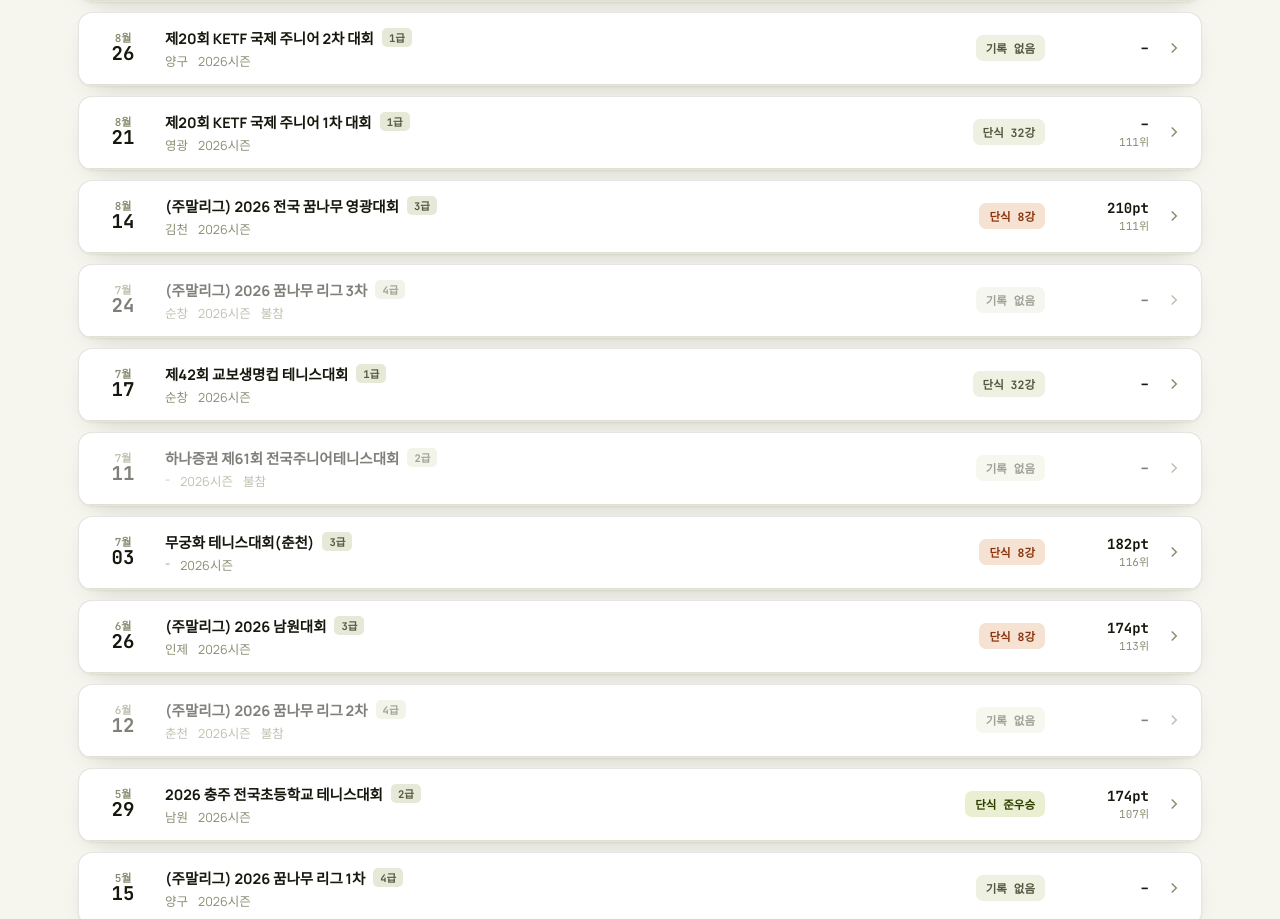
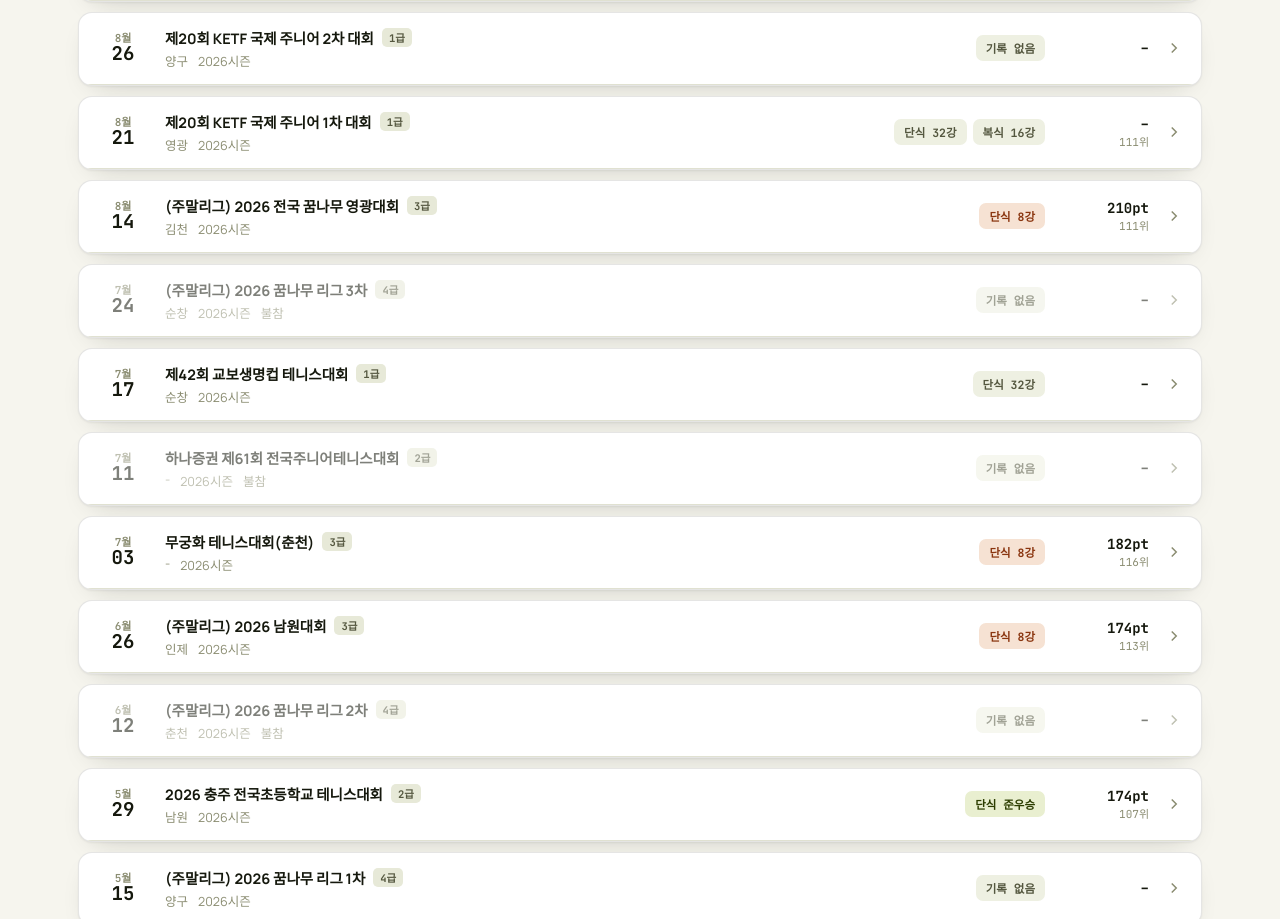
Before and after one commit to ssg3182-sudo/tennis-recordboard, a website: page index.html in a window 1280 px wide. Shown: the part 2054-2973 px from the top of the page. Drawn offline with Linux system fonts and the light colour scheme.

Commit message:
Implement automatic result derivation from matches
Add function to derive final results based on match rounds.

```diff
--- a/index.html
+++ b/index.html
@@ -643,11 +643,38 @@
   }
   normalizeIds();
 
+  // 경기 기록(라운드별)만 입력하고 "최종성적" 칸을 따로 채우지 않았을 때,
+  // 입력된 경기 중 가장 깊이 진출한 라운드를 자동으로 최종성적으로 사용합니다.
+  function deriveResultFromMatches(matches, wantDoubles){
+    if(!matches || !matches.length) return null;
+    var best = null;
+    matches.forEach(function(m){
+      if(!m || !m.round) return;
+      var isD = String(m.round).indexOf('복식')>=0;
+      if(isD !== wantDoubles) return;
+      if(best==null || roundRank(m.round) < roundRank(best)) best = m.round;
+    });
+    if(best==null) return null;
+    return String(best).replace(/\(.*?\)/g,'').trim();
+  }
+
   function buildAll(){
     var out = [];
     ['2025','2026'].forEach(function(season){
       (DATA[season]||[]).forEach(function(t){
         var c = Object.assign({}, t, {season: season});
+        if(!c.resultSingle){
+          var ds = deriveResultFromMatches(c.matches, false);
+          if(ds) c.resultSingle = ds;
+        }
+        if(!c.resultDouble){
+          var dd = deriveResultFromMatches(c.matches, true);
+          if(dd) c.resultDouble = dd;
+        }
+        if(c.bestRoundRank==null){
+          var rr = Math.min(roundRank(c.resultSingle), roundRank(c.resultDouble));
+          if(rr < 99) c.bestRoundRank = rr;
+        }
         out.push(c);
       });
     });
```
